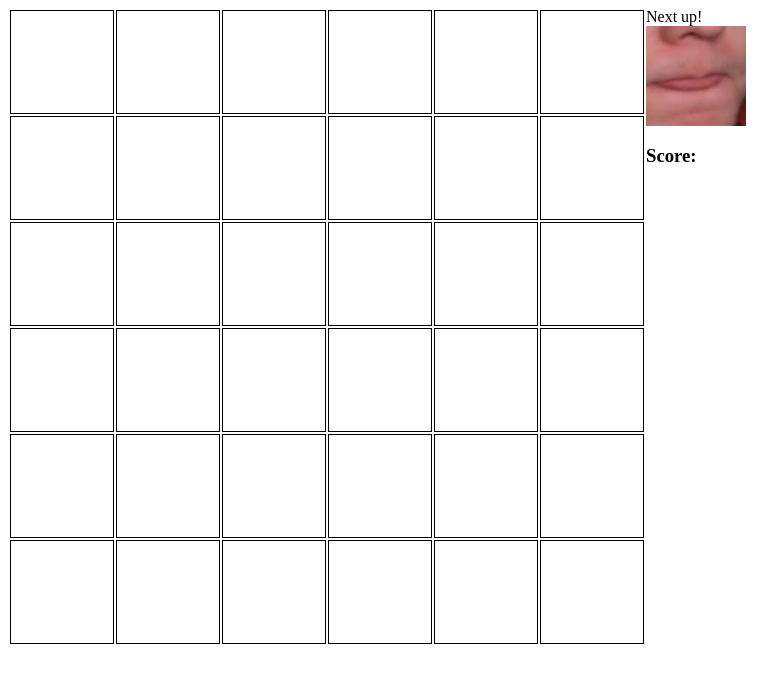
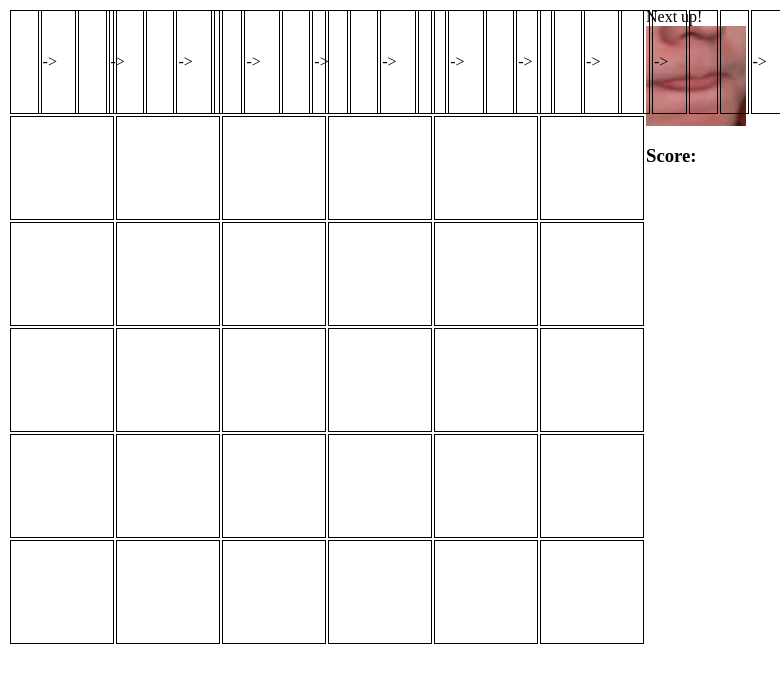
Before and after one commit to Infernis264/PoisonArranger, an Electron app: page index.html in a window 780 px wide. Drawn offline with Linux system fonts and the light colour scheme.

Commit message:
Update index.html

```diff
--- a/index.html
+++ b/index.html
@@ -206,7 +206,7 @@ generateBoard(BOARD_LEN);
 	for (let x of poisons.slice(1)) {
 		let newImg = document.createElement("td");
 		newImg.setAttribute("style", `background-image: url("./img/${x});"`);
-		newImg.classList.append("thing");
+		newImg.classList.add("thing");
 		order.appendChild(newImg);
 		if (poisons.indexOf(x) !== poisons.length - 2) {
 			let n = document.createElement("td");
```
